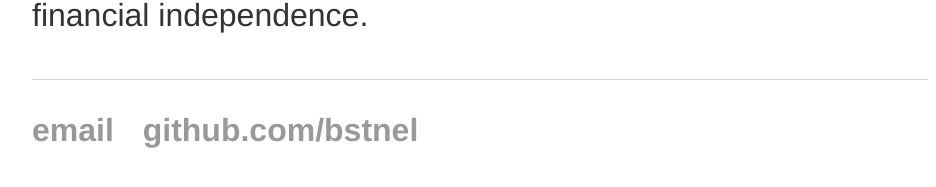
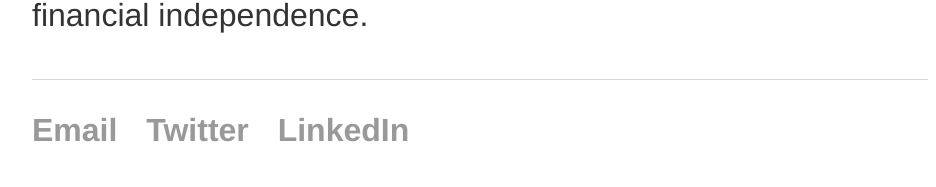
Before and after one commit to bstnel/bstnel.github.io, a Jekyll site: the page built from index.html, in a window 1280 px wide. Shown: the part 361-548 px from the top of the page, without its empty margins (160-1096 px from the left). Built offline with Jekyll 4.4.1, drawn with Linux system fonts in a browser that asks for light colours.

Commit message:
Update default.html

```diff
--- a/_layouts/default.html
+++ b/_layouts/default.html
@@ -20,8 +20,9 @@
 			</div><!-- /.container -->
 			<footer>
 	    		<ul>
-	        		<li><a href="mailto:bstnel@gmail.com">email</a></li>
-	        		<li><a href="https://github.com/bstnel">github.com/bstnel</a></li>
+	        		<li><a href="mailto:bstnel@gmail.com">Email</a></li>
+				<li><a href="https://twitter.com/barstonel">Twitter</a></li>
+				<li><a href="https://www.linkedin.com/in/barrettnelson/">LinkedIn</a></li>
 				</ul>
 			</footer>
 		</body>
```
